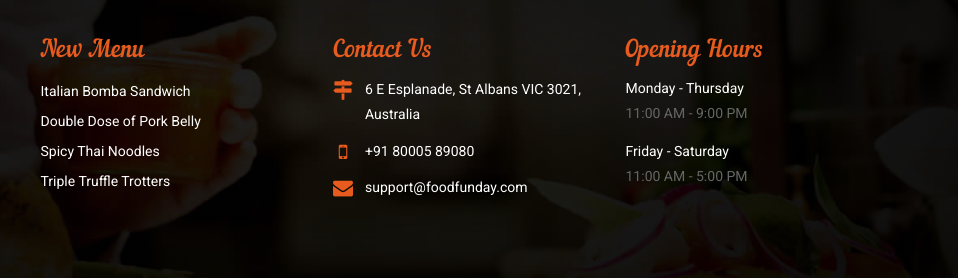
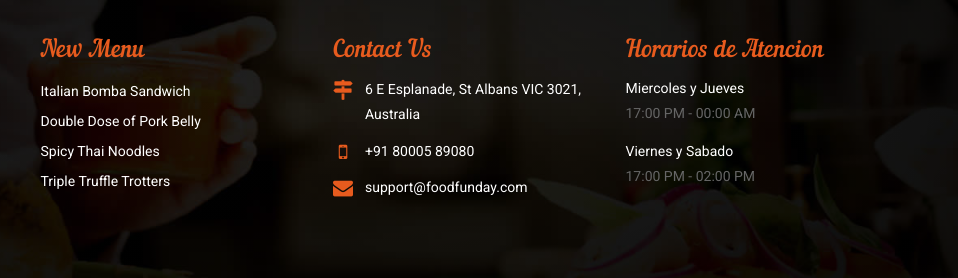
Before and after one commit to CristhiOrtega/Bitrux, a plain HTML site: page index.html in a window 1280 px wide. Shown: the part 9059-9337 px from the top of the page, 322-1280 px from the left. Drawn offline with Linux system fonts and the light colour scheme; a web font is replaced by a local one.

Commit message:
horarios
horarios

```diff
--- a/index.html
+++ b/index.html
@@ -1139,16 +1139,16 @@
                         <!-- end col -->
                         <div class="col-lg-3 col-md-3 col-sm-6 col-xs-12">
                             <div class="footer-box-d">
-                                <h3>Opening Hours</h3>
+                                <h3> Horarios de Atencion </h3>
 
                                 <ul>
                                     <li>
-                                        <p>Monday - Thursday </p>
-                                        <span> 11:00 AM - 9:00 PM</span>
+                                        <p>Miercoles y Jueves</p>
+                                        <span> 17:00 PM - 00:00 AM</span>
                                     </li>
                                     <li>
-                                        <p>Friday - Saturday </p>
-                                        <span>  11:00 AM - 5:00 PM</span>
+                                        <p>Viernes y Sabado</p>
+                                        <span>  17:00 PM - 02:00 PM</span>
                                     </li>
                                 </ul>
                             </div>
```
